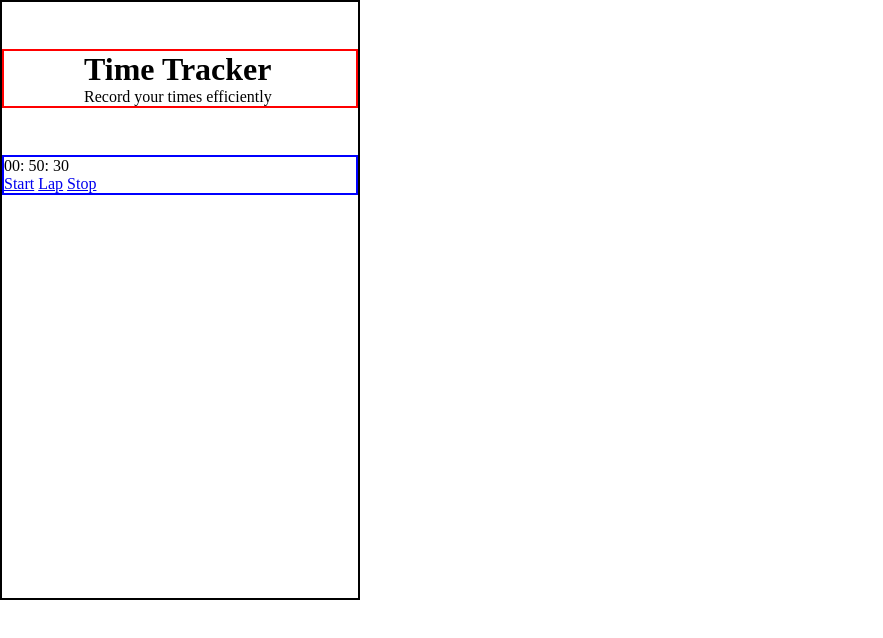
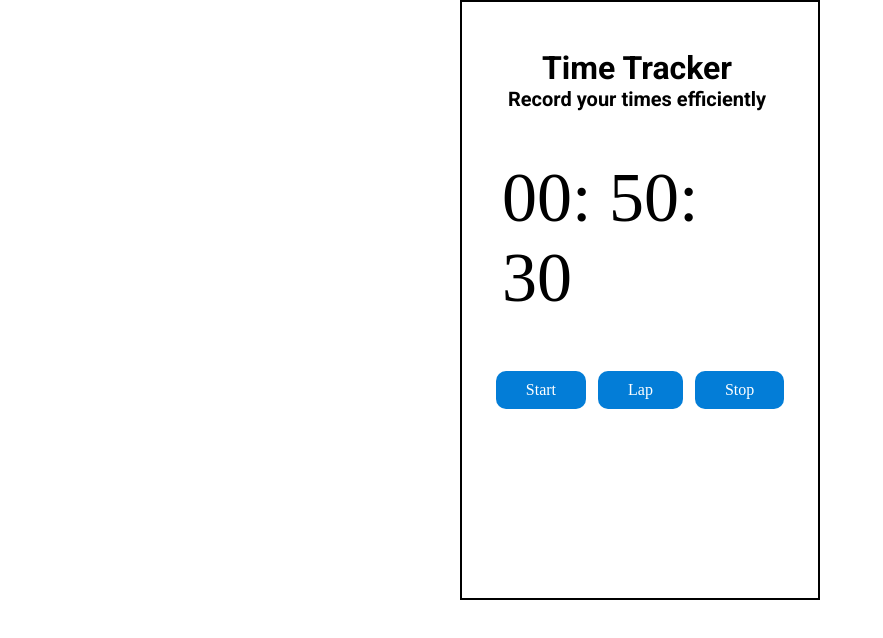
Before and after one commit to Ahad-Web3/Websites, a plain HTML site: page Time Tracking Chrome Extension/index.html in a window 1280 px wide. Shown: the whole page, without its empty margins (0-883 px from the left). Drawn offline with Linux system fonts and the light colour scheme.

Commit message:
basic html and css

```diff
--- a/Time Tracking Chrome Extension/index.html
+++ b/Time Tracking Chrome Extension/index.html
@@ -6,6 +6,8 @@
     <meta name="viewport" content="width=device-width, initial-scale=1.0">
     <title>Time Tracking Extension</title>
     <link rel="stylesheet" href="style.css">
+    <link href="https://fonts.googleapis.com/css2?family=Black+Ops+One&family=Roboto:wght@400;700&display=swap" rel="stylesheet">
+    <link rel="stylesheet" href="/DS-DIGI.TTF">
 </head>
 <body>
     <header>
--- a/Time Tracking Chrome Extension/style.css
+++ b/Time Tracking Chrome Extension/style.css
@@ -2,14 +2,17 @@
     margin: 0;
     padding: 0;
     box-sizing: border-box;
+
 }
 body{
     width: 360px;
     border: 2px solid black;
     height: 600px;
+    margin: auto;
 }
 header {
-    border: 2px solid red;
+    font-family: 'Roboto', sans-serif;
+    /* border: 2px solid red; */
     top: 43px;
     margin: 47px auto;
 }
@@ -17,12 +20,34 @@ header h1{
     margin: 0 80px;
 }
 header p{
-    margin: 0 80px;
+    margin: 0 46px;
+    font-size: 20px;
+    font-weight: 700;
 
 }
 main{
-    border: 2px solid blue;
+    /* border: 2px solid blue; */
 }
 .clock{
+    font-family: DS-Digital;
+    font-size: 70px;
+    font-weight: 400;
+    margin: 0 40px;
+}
+.buttons{
+    display: flex;
+    gap: 12px;
+    justify-content: center;
+    align-items: center;
+    margin-top: 53px;
+}
+.btn{
+    text-decoration: none;
+    font-weight: 400;
+    font-size: 16px;
+    background-color: #037DD7;
+    border-radius: 10px;
+    padding: 10px 30px;
+    color: white;
 
 }
```
Also changed, not shown: Time Tracking Chrome Extension/DS-DIGI.TTF (added), Time Tracking Chrome Extension/DS-DIGIB.TTF (added), Time Tracking Chrome Extension/DS-DIGII.TTF (added), Time Tracking Chrome Extension/DS-DIGIT.TTF (added).
